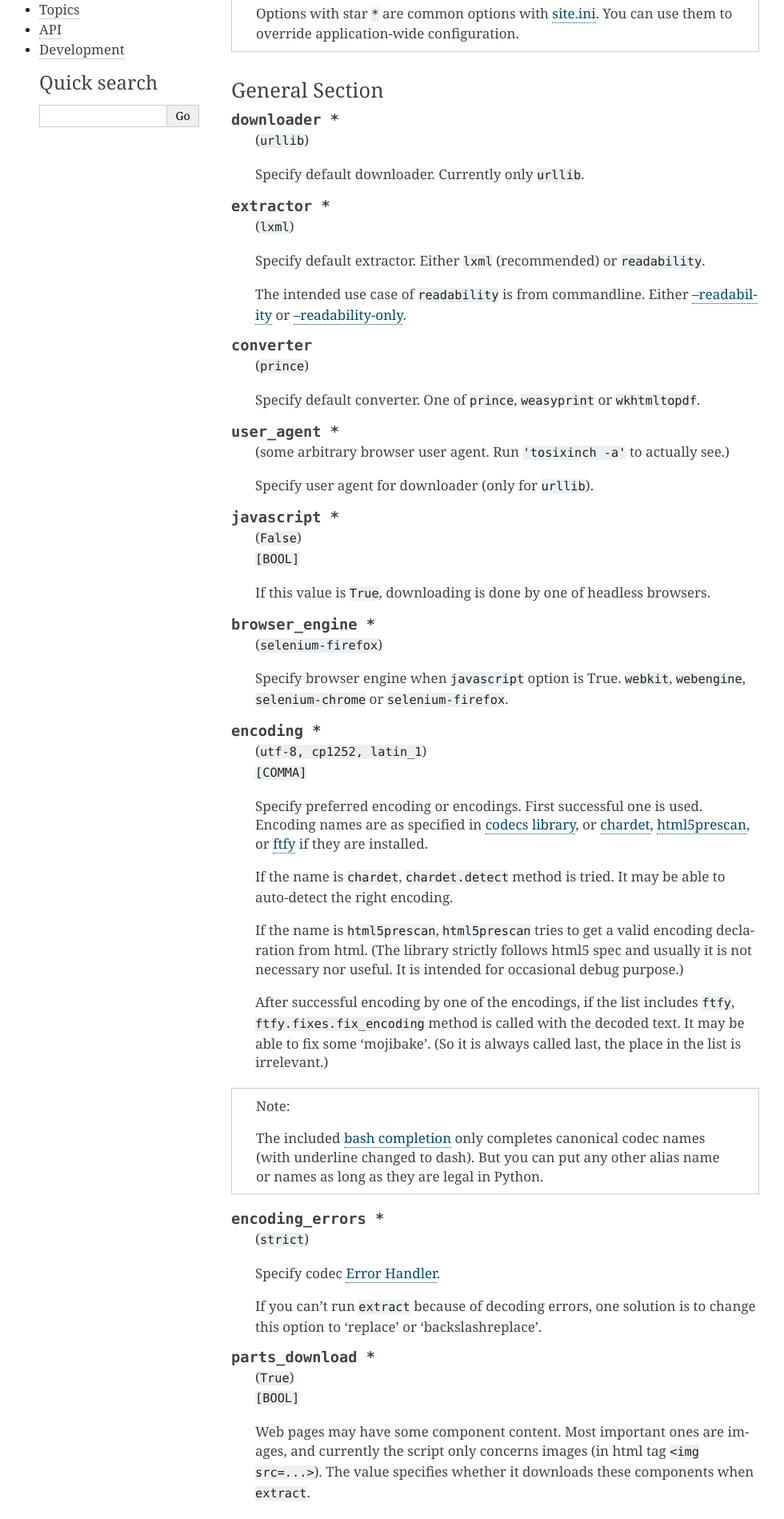
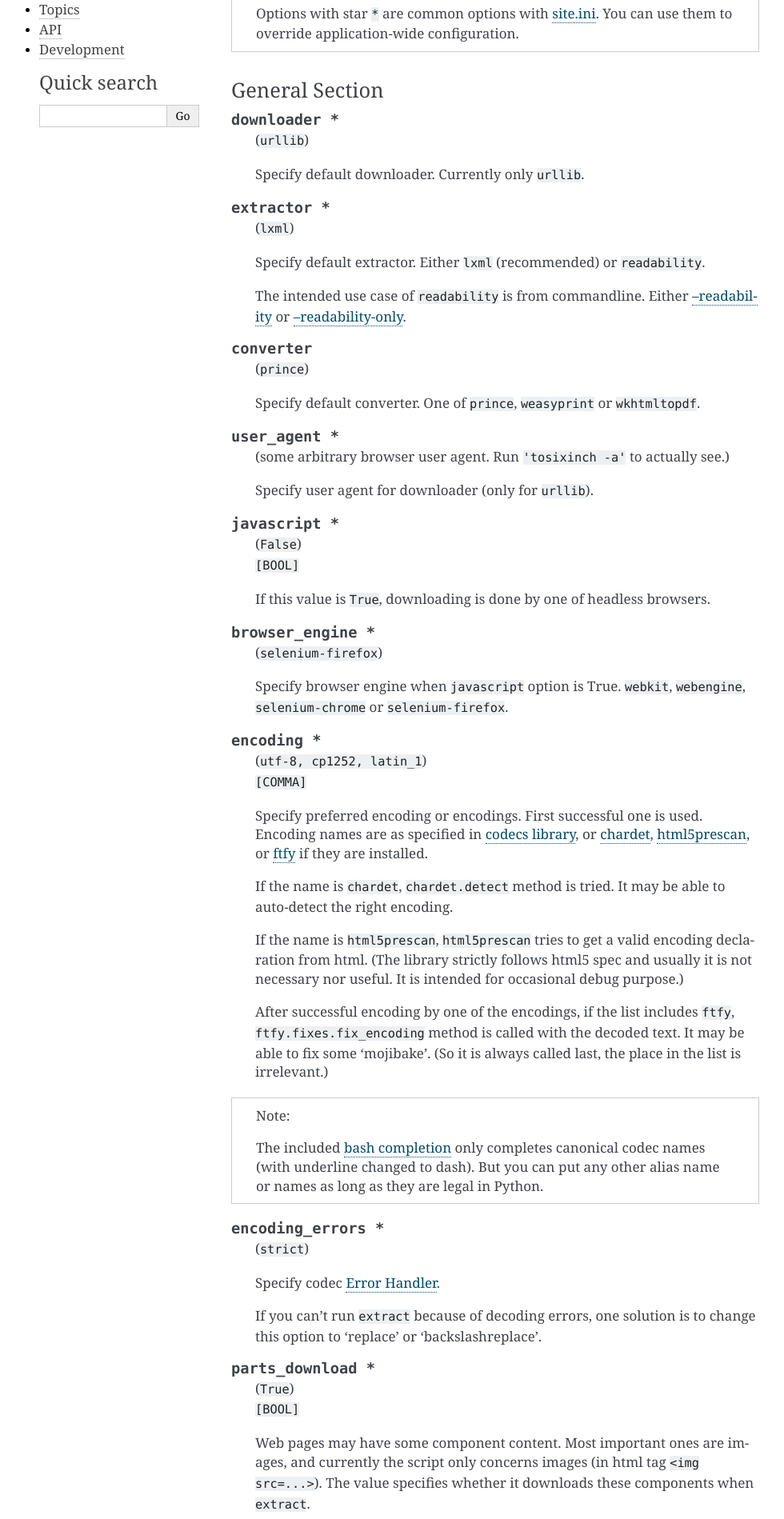
Before and after one commit to openandclose/tosixinch, a Sphinx documentation site: the page built from docs/options.rst, in a window 1280 px wide. Shown: the part 373-2272 px from the top of the page at 80% size, without its empty margins (131-1111 px from the left). Built offline with Sphinx 7.4.7, drawn with Linux system fonts in a browser that asks for light colours.

Commit message:
Document Fix narrow margin-bottom of custom classes

```diff
--- a/docs/_static/custom.css
+++ b/docs/_static/custom.css
@@ -19,6 +19,6 @@
   list-style-type: disc;
 }
 
-li > p:last-child {
+li > p:last-child, .confopt, .dword {
   margin-bottom: 1em;
 }
```
